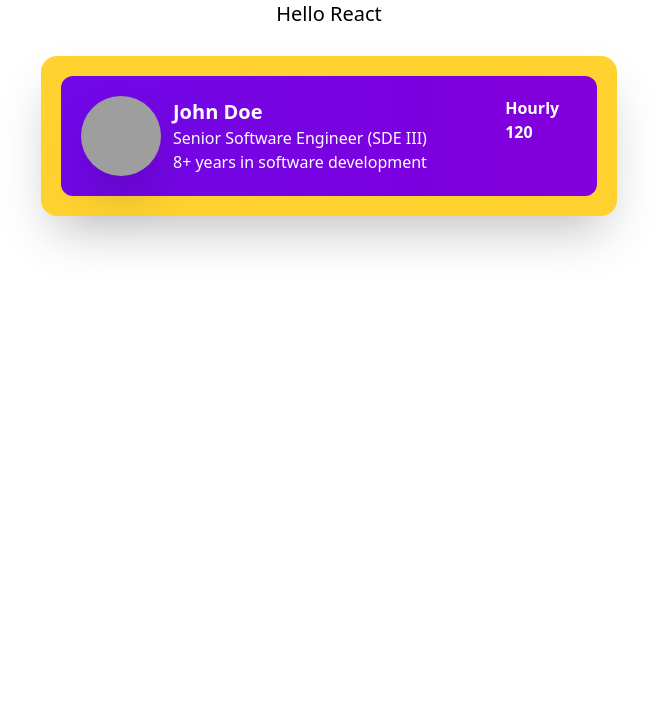
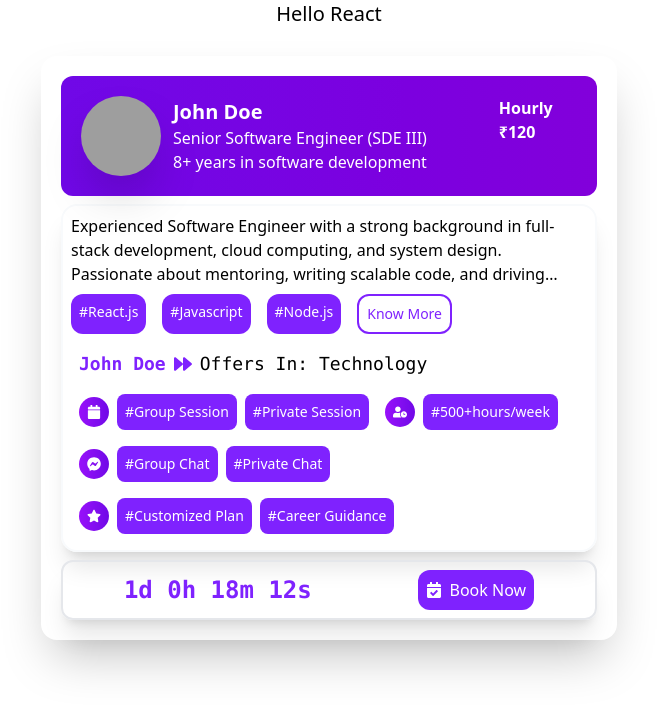
Before and after one commit to thecuriousteam/Web_Technology, a React (Vite) app in the folder Frontend/: page / in a window 1280 px wide. Shown: the top 712 px of the page, without its empty margins (311-968 px from the left). Built offline with nearby package versions, Linux system fonts and the light colour scheme; grey boxes are pictures that could not be loaded.

Commit message:
findmentor ui sample

```diff
--- a/Frontend/src/component/JSX_Projects/03. FindMentorUi.jsx
+++ b/Frontend/src/component/JSX_Projects/03. FindMentorUi.jsx
@@ -1,5 +1,12 @@
 import React from "react";
-import { FaStar } from "react-icons/fa";
+import {
+  FaCalendar,
+  FaCalendarCheck,
+  FaFacebookMessenger,
+  FaForward,
+  FaStar,
+  FaUserClock,
+} from "react-icons/fa";
 
 const Profile = () => {
   const user = {
@@ -12,10 +19,9 @@ const Profile = () => {
       "Experienced Software Engineer with a strong background in full-stack development, cloud computing, and system design. Passionate about mentoring, writing scalable code, and driving innovation.",
     designation: "Senior Software Engineer (SDE III)",
     experience: "8+ years in software development",
-    skills: [
-      "React.js",
-      "SQL",
-      "Node.js",
+    skills: {
+      primarySkills: ["React.js", "Javascript", "Node.js", "DevOps"],
+      secondarySkills: [
         "Docker",
         "Java",
         "Microservices",
@@ -24,6 +30,7 @@ const Profile = () => {
         "Kubernetes",
         "DevOps",
       ],
+    },
     specialization: [
       "Scalable Web Applications",
       "Microservices Architecture",
@@ -31,23 +38,52 @@ const Profile = () => {
       "Database Optimization",
       "Cloud-Native Development",
     ],
-    offerings: [
-      "2 Mentorship Sessions Per Week",
-      "3 Days Per Week Availability",
-      "Up to 3 Job Referrals Per Month",
-      "Resume & LinkedIn Profile Review",
-      "Mock Interviews & Career Guidance",
-    ],
+    offerings: {
+      sessions: ["Group Session", "Private Session"],
+      availabilityHours: ["500+"],
+      quickResponse: ["Group Chat", "Private Chat"],
+      uniqueOffering: ["Customized Plan", "Career Guidance", "Mock Interviews"],
+    },
     hourlyPrice: 120,
+    category: "Technology",
     location: "San Francisco, CA, USA",
-    nextSlotDate: "2024-09-30T10:00:00Z",
+    nextSlotDate: "2025-02-25T10:00:00Z",
     linkedin: "https://linkedin.com/in/johndoe",
     github: "https://github.com/johndoe",
     portfolio: "https://johndoe.dev",
   };
 
+  const nextSlotDate = new Date(user.nextSlotDate).getTime();
+  // calculating time left
+  const [timeLeft, setTimeLeft] = React.useState(timeRemaining());
+
+  function timeRemaining() {
+    // get current date and time
+    const now = new Date().getTime();
+    const difference = nextSlotDate - now;
+    if (difference <= 0) {
+      return { days: 0, hours: 0, minutes: 0, seconds: 0 };
+    }
+
+    // get the days, hours, minutes, and seconds
+    return {
+      days: Math.floor(difference / (1000 * 60 * 60 * 24)),
+      hours: Math.floor(
+        (difference % (1000 * 60 * 60 * 24)) / (1000 * 60 * 60)
+      ),
+      minutes: Math.floor((difference % (1000 * 60 * 60)) / (1000 * 60)),
+      seconds: Math.floor((difference % (1000 * 60)) / 1000),
+    };
+  }
+
+  // useEffect to update the time every second
+  React.useEffect(() => {
+    const timer = setInterval(() => setTimeLeft(timeRemaining()), 1000);
+    return () => clearInterval(timer);
+  }, []);
+
   return (
-    <div className="max-w-xl mx-auto p-5 bg-amber-300 rounded-2xl shadow-2xl mt-5">
+    <div className="max-w-xl mx-auto p-5 bg-white-300 rounded-2xl shadow-2xl mt-5">
       {/* section 1 */}
       <div className="bg-gradient-to-r from-violet-700 to-purple-700 max-w-3xl flex p-[20px] space-x-2 rounded-xl">
         <div className="flex w-full gap-3 items-center justify-start group">
@@ -71,13 +107,135 @@ const Profile = () => {
         </div>
 
         <div>
-          <h2 className="text-white font-bold">Hourly {user.hourlyPrice}</h2>
+          <h2 className="text-white font-bold">Hourly ₹{user.hourlyPrice}</h2>
         </div>
       </div>
       {/* section 2 */}
-      <div></div>
+      <div className="mt-2">
+        <div className="p-2 fbg-gradient-to-l from-white/100 to-gray-100 rounded-2xl shadow-xl border-2 border-slate-50">
+          <p className="line-clamp-2 lg:line-clamp-3 md:line-clamp-3">
+            {user.description}...
+          </p>
+          <div className="max-w-xl">
+            <div className="flex flex-wrap space-x-2 mt-2 gap-2">
+              {user.skills.primarySkills.slice(0, 3).map((eachSkill) => (
+                <p
+                  key={Math.random()}
+                  className="text-sm bg-violet-600 p-2  text-white rounded-xl"
+                >
+                  #{eachSkill}
+                </p>
+              ))}
+
+              {/* Know More Button */}
+              {user.skills.primarySkills.length > 3 && (
+                // add the button
+                <button className="text-sm p-2 border-2 text-violet-600 rounded-xl">
+                  Know More
+                </button>
+              )}
+            </div>
+          </div>
+
+          {/* Offeriing */}
+          <div className="text-sm">
+            <h1 className="text-start mt-2 font-mono p-2 flex justify-start items-center gap-2">
+              <span className="font-bold text-lg text-violet-600 flex justify-start items-center gap-2">
+                {user.fullName} <FaForward />
+              </span>{" "}
+              <span className="text-lg">Offers In: {user.category}</span>
+            </h1>
+
+            <div className="flex flex-wrap flex-auto">
+              <div className="p-2">
+                <ol className="flex justify-start items-center gap-2">
+                  <span className="p-2 bg-gradient-to-l from-violet-700 to-purple-600 rounded-full ">
+                    <FaCalendar className="text-white " />
+                  </span>
+                  {user.offerings.sessions.map((eachOffering) => (
+                    <li
+                      key={Math.random()}
+                      className=" bg-violet-600 p-2 text-white rounded-lg"
+                    >
+                      #{eachOffering}
+                    </li>
+                  ))}
+                </ol>
+              </div>
+
+              <div className="p-2">
+                <ol className="flex justify-start items-center gap-2">
+                  <span className="p-2 bg-gradient-to-l from-violet-700 to-purple-600 rounded-full ">
+                    <FaUserClock className="text-white " />
+                  </span>
+                  {user.offerings.availabilityHours.map((eachOffering) => (
+                    <li
+                      key={Math.random()}
+                      className=" bg-violet-600 p-2 text-white rounded-lg"
+                    >
+                      #{eachOffering}hours/week
+                    </li>
+                  ))}
+                </ol>
+              </div>
+              <div className="p-2">
+                <ol className="flex justify-start items-center gap-2">
+                  <span className="p-2 bg-gradient-to-l from-violet-700 to-purple-600 rounded-full ">
+                    <FaFacebookMessenger className="text-white " />
+                  </span>
+                  {user.offerings.quickResponse.map((eachOffering) => (
+                    <li
+                      key={Math.random()}
+                      className=" bg-violet-600 p-2 text-white rounded-lg"
+                    >
+                      #{eachOffering}
+                    </li>
+                  ))}
+                </ol>
+              </div>
+              <div className="p-2 flex">
+                <ol className="flex justify-start items-center gap-2">
+                  <span className="p-2 bg-gradient-to-l from-violet-700 to-purple-600 rounded-full ">
+                    <FaStar className="text-white " />
+                  </span>
+                  {user.offerings.uniqueOffering
+                    .slice(0, 2)
+                    .map((eachOffering) => (
+                      <li
+                        key={Math.random()}
+                        className=" bg-violet-600 p-2 text-white rounded-lg"
+                      >
+                        #{eachOffering}
+                      </li>
+                    ))}
+                </ol>
+                {/* Know More Button */}
+                {user.skills.length > 3 && (
+                  // add the button
+                  <button className="text-sm p-2 border-2 text-violet-600 rounded-xl ml-2">
+                    Know More
+                  </button>
+                )}
+              </div>
+            </div>
+          </div>
+        </div>
+      </div>
       {/* section 3 */}
-      <div></div>
+      <div className="flex justify-around mt-2 p-2 fbg-gradient-to-r from-gray-50 to-gray-200 rounded-xl shadow-xl border-2 border-gray-200">
+        <div className="flex justify-center items-center">
+          {/* timer */}
+          <p className="text-2xl font-mono font-bold text-violet-600">
+            {timeLeft.days}d {timeLeft.hours}h {timeLeft.minutes}m{" "}
+            {timeLeft.seconds}s
+          </p>
+        </div>
+        <div className="flex justify-between items-center gap-2 bg-violet-600 p-2 text-white rounded-xl transition-transform hover:scale-110 duration-100">
+          {/* button */}
+          <FaCalendarCheck />
+          <button>Book Now</button>
+        </div>
+      </div>
     </div>
   );
 };
```
Lines whose indentation alone changed are shown as unchanged.
